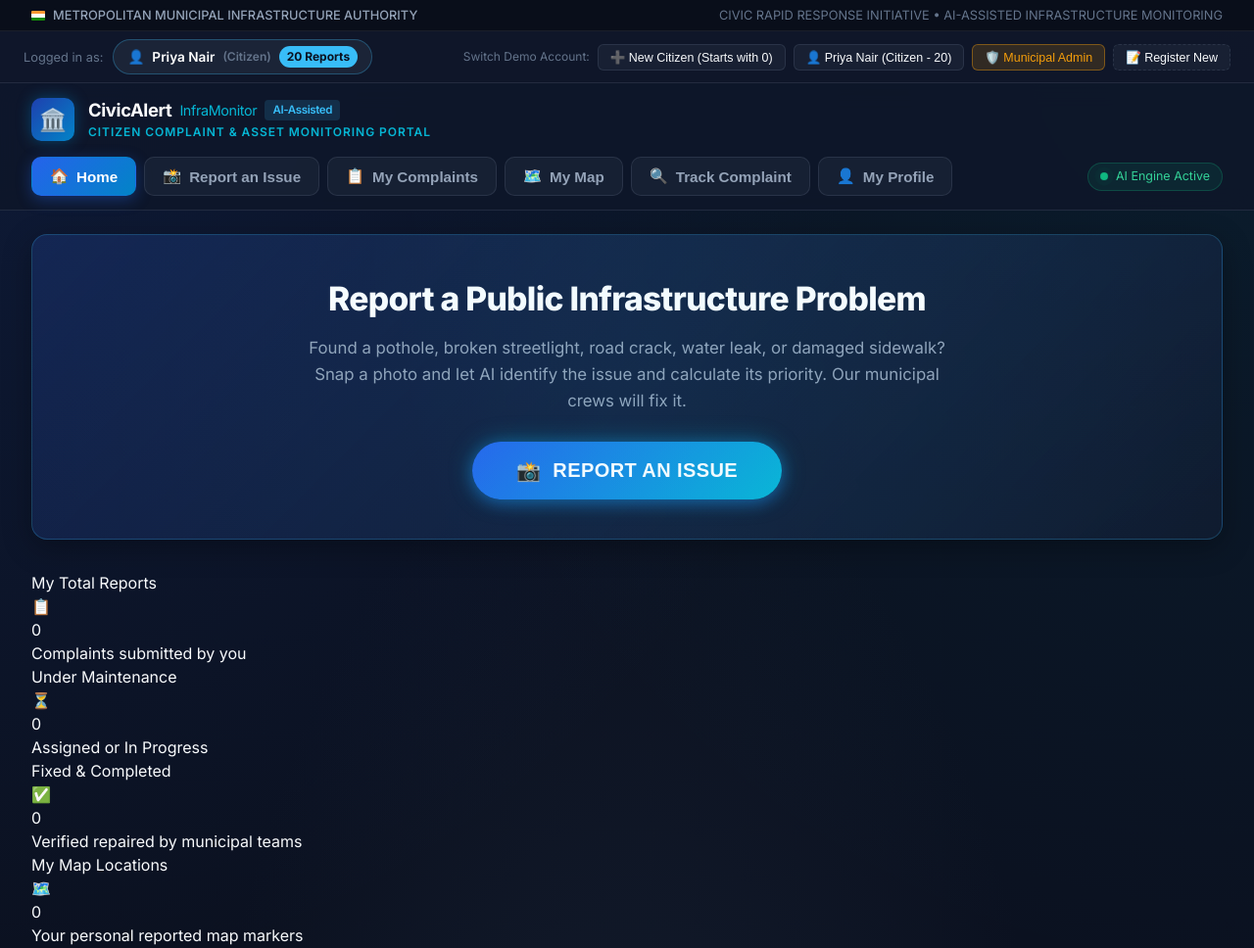
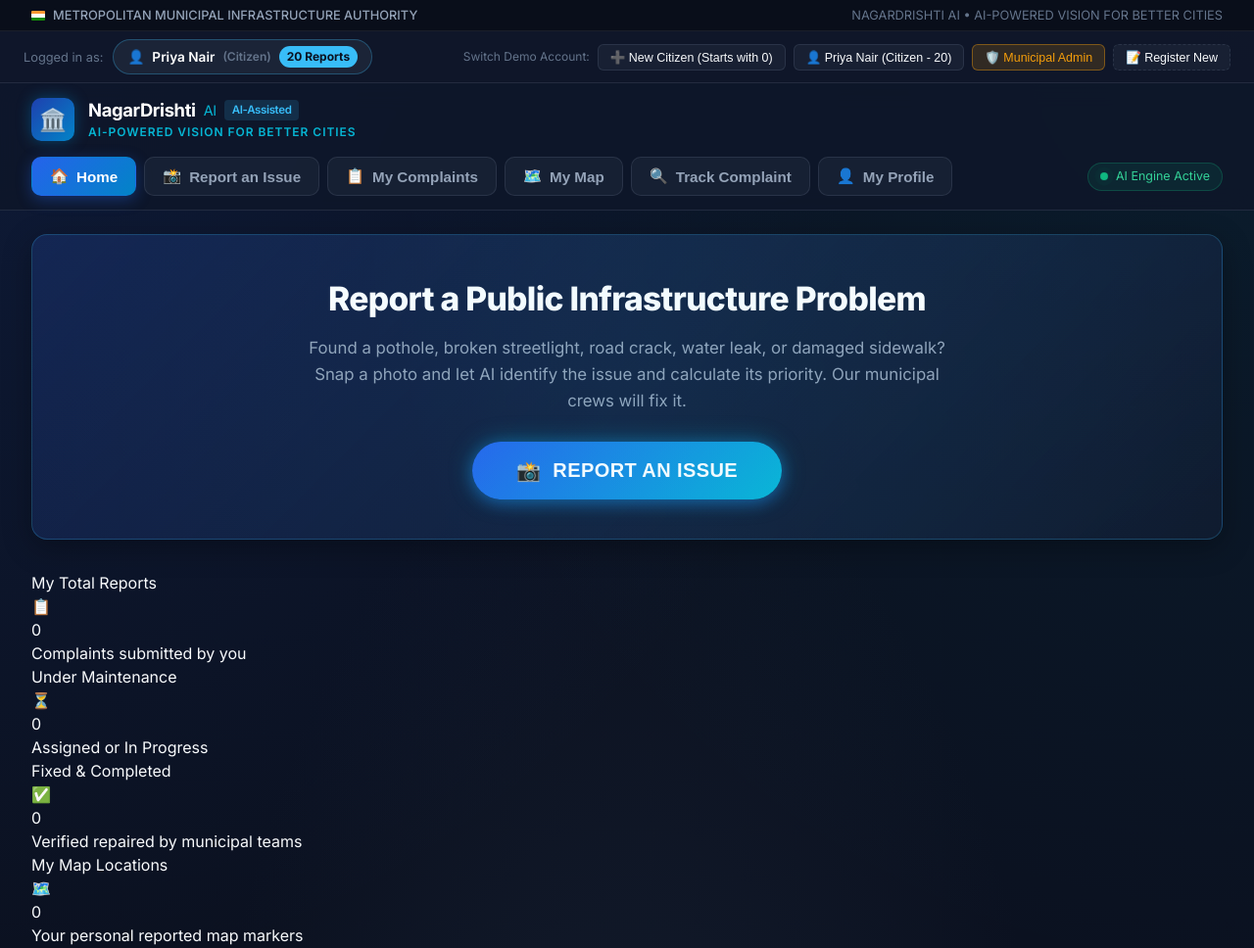
Before and after one commit to pratikrise25-code/public-infrastructure-system, a website: page public/index.html in a window 1280 px wide. Shown: the top 968 px of the page at 98% size. Drawn offline with Linux system fonts and the light colour scheme; no server answers.

Commit message:
feat: update brand to NagarDrishti AI — AI-Powered Vision for Better Cities

```diff
--- a/package.json
+++ b/package.json
@@ -1,7 +1,7 @@
 {
   "name": "public-infrastructure-system",
   "version": "1.0.0",
-  "description": "AI-Powered Public Infrastructure Asset Monitoring System",
+  "description": "NagarDrishti AI — AI-Powered Vision for Better Cities",
   "main": "server.js",
   "scripts": {
     "start": "node server.js",
--- a/public/index.html
+++ b/public/index.html
@@ -3,7 +3,7 @@
 <head>
   <meta charset="UTF-8">
   <meta name="viewport" content="width=device-width, initial-scale=1.0">
-  <title>CivicAlert - Public Infrastructure Asset Monitoring & AI Rapid Response</title>
+  <title>NagarDrishti AI — AI-Powered Vision for Better Cities</title>
   <meta name="description" content="Simple citizen complaint application for public infrastructure. Upload photos, let AI detect issues, estimate severity, calculate priority, and track repair progress on your map.">
 
   <!-- Modern Google Fonts: Inter -->
@@ -25,7 +25,7 @@
       <div class="gov-flag-stripe"></div>
       <span>METROPOLITAN MUNICIPAL INFRASTRUCTURE AUTHORITY</span>
     </div>
-    <div>CIVIC RAPID RESPONSE INITIATIVE • AI-ASSISTED INFRASTRUCTURE MONITORING</div>
+    <div>NAGARDRISHTI AI • AI-POWERED VISION FOR BETTER CITIES</div>
   </div>
 
   <!-- User Switcher & Session Bar -->
@@ -65,10 +65,10 @@
         <div class="brand-emblem" id="app-logo">🏛️</div>
         <div>
           <h1 class="brand-title">
-            CivicAlert <span style="font-weight: 400; font-size: 0.9rem; color: var(--accent-cyan);">InfraMonitor</span>
+            NagarDrishti <span style="font-weight: 400; font-size: 0.9rem; color: var(--accent-cyan);">AI</span>
             <span style="font-size: 0.72rem; background: rgba(56, 189, 248, 0.15); color: #38bdf8; padding: 2px 8px; border-radius: 4px; font-weight: 600;">AI-Assisted</span>
           </h1>
-          <div class="brand-subtitle" id="portal-mode-label">Citizen Complaint & Asset Monitoring Portal</div>
+          <div class="brand-subtitle" id="portal-mode-label">AI-Powered Vision for Better Cities</div>
         </div>
       </div>
 
@@ -953,7 +953,7 @@
 
   <!-- Footer -->
   <footer class="footer-main">
-    <div>AI-Powered Public Infrastructure Asset Monitoring System &copy; 2026 Metropolitan Municipal Corporation</div>
+    <div>NagarDrishti AI &mdash; AI-Powered Vision for Better Cities &copy; 2026 Metropolitan Municipal Corporation</div>
     <div style="font-size: 0.72rem; color: var(--text-dim); margin-top: 4px;">
       Privacy Protected • Transparent AI Scoring • Google DeepMind & Antigravity IDE Engine
     </div>
--- a/server.js
+++ b/server.js
@@ -873,7 +873,7 @@ app.get('/api/admin/summary', (req, res) => {
 // Start Server
 app.listen(PORT, () => {
   console.log(`=======================================================`);
-  console.log(`AI-Powered Public Infrastructure Monitoring System`);
+  console.log(`NagarDrishti AI — AI-Powered Vision for Better Cities`);
   console.log(`Server listening at http://localhost:${PORT}`);
   console.log(`Environment AI Status: ${process.env.GEMINI_API_KEY ? 'Active (Gemini Vision API)' : 'Demo Provider Mode (Set GEMINI_API_KEY for Live API)'}`);
   console.log(`=======================================================`);
```
Also changed, not shown: README.md.
